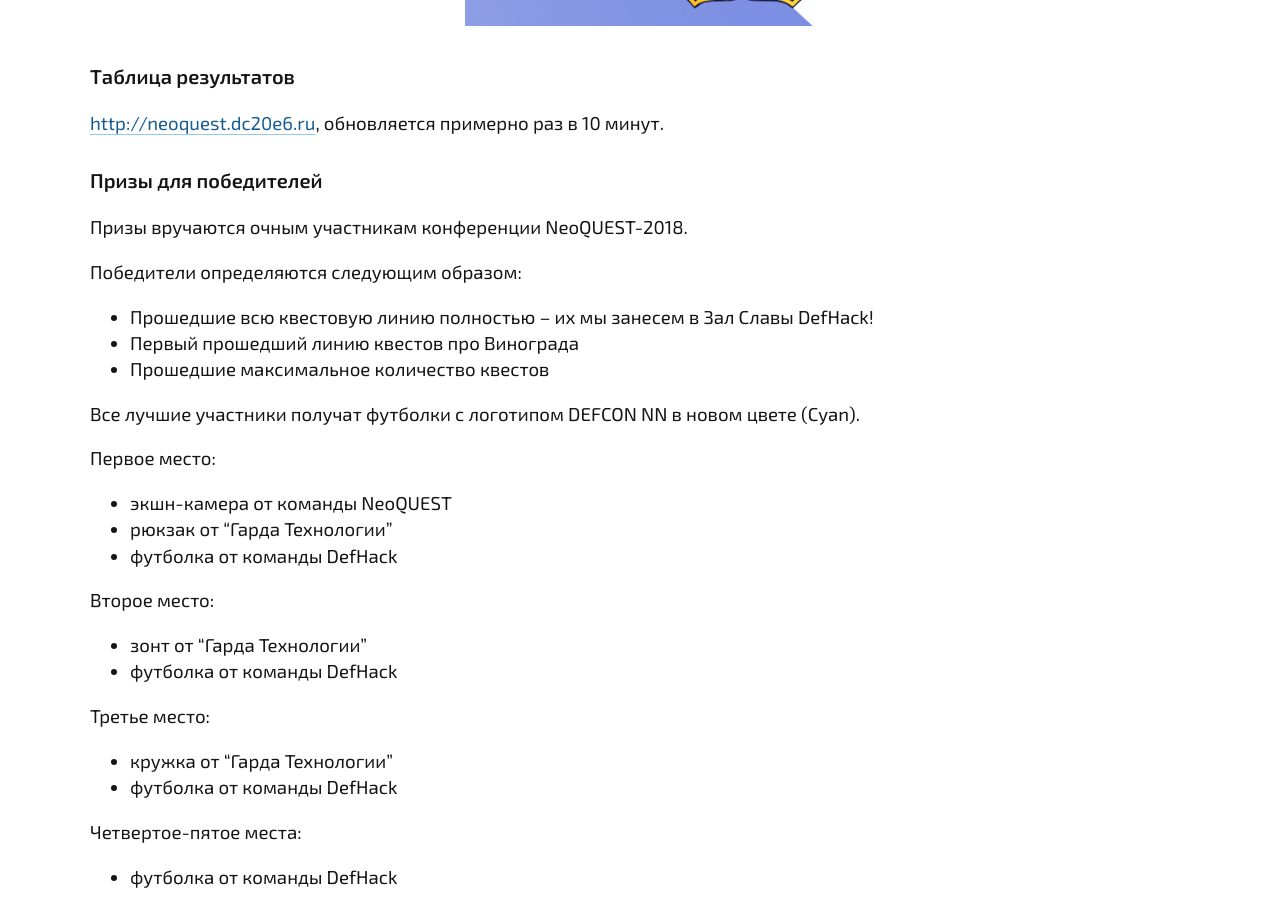
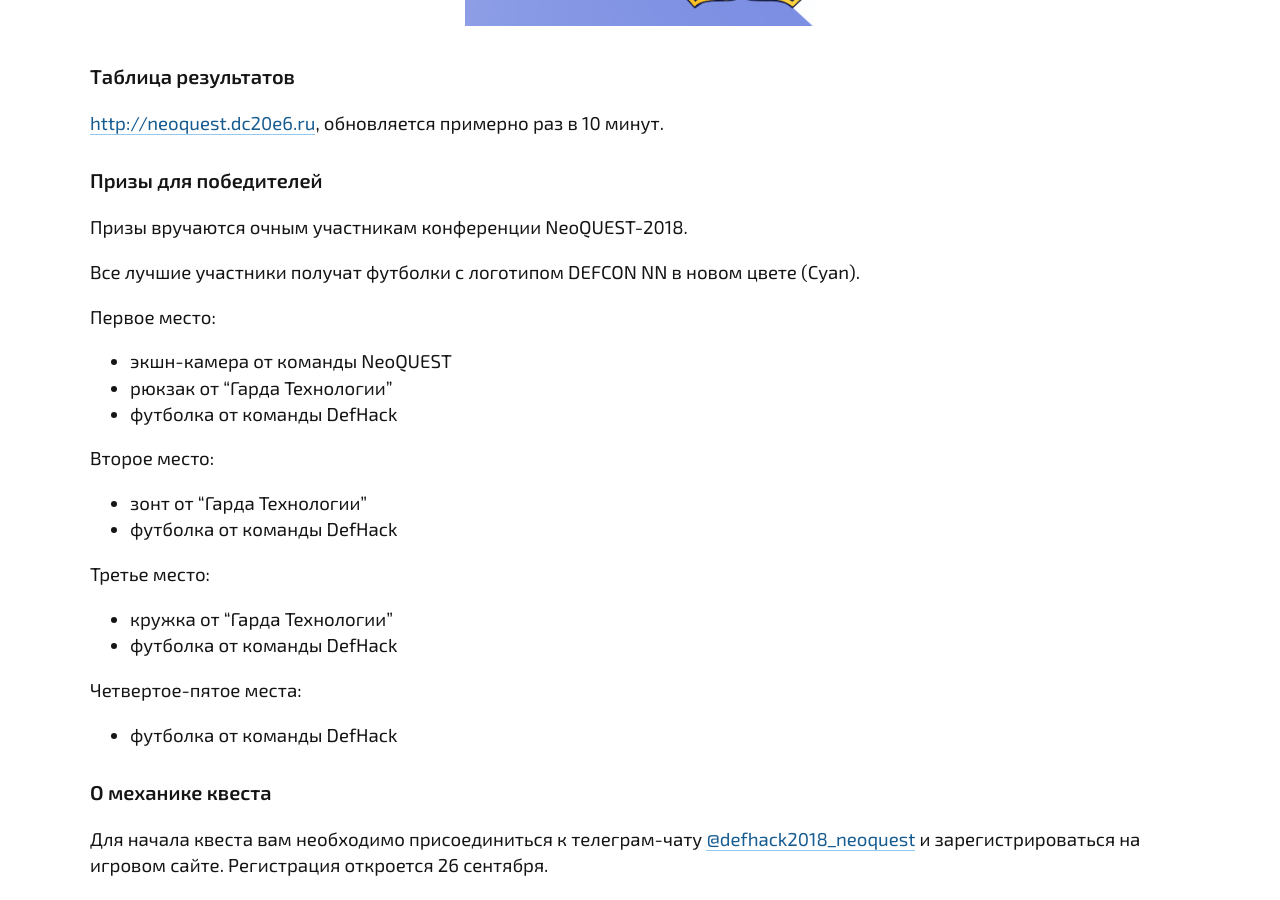
Before and after one commit to defcon-nn/defcon-nn.github.io, a Jekyll site: the page built from defhack.md, in a window 1280 px wide and 900 px high, scrolled down 1424 px. Built offline with Jekyll 4.4.1, drawn with Linux system fonts in a browser that asks for light colours.

Commit message:
Fixed victory conditions

```diff
--- a/defhack.md
+++ b/defhack.md
@@ -39,12 +39,6 @@
 ## Призы для победителей
 
 Призы вручаются очным участникам конференции NeoQUEST-2018.
-
-Победители определяются следующим образом:
-
-- Прошедшие всю квестовую линию полностью -- их мы занесем в Зал Славы DefHack!
-- Первый прошедший линию квестов про Винограда
-- Прошедшие максимальное количество квестов
 
 Все лучшие участники получат футболки с логотипом DEFCON NN в новом цвете (Cyan).
 
```
